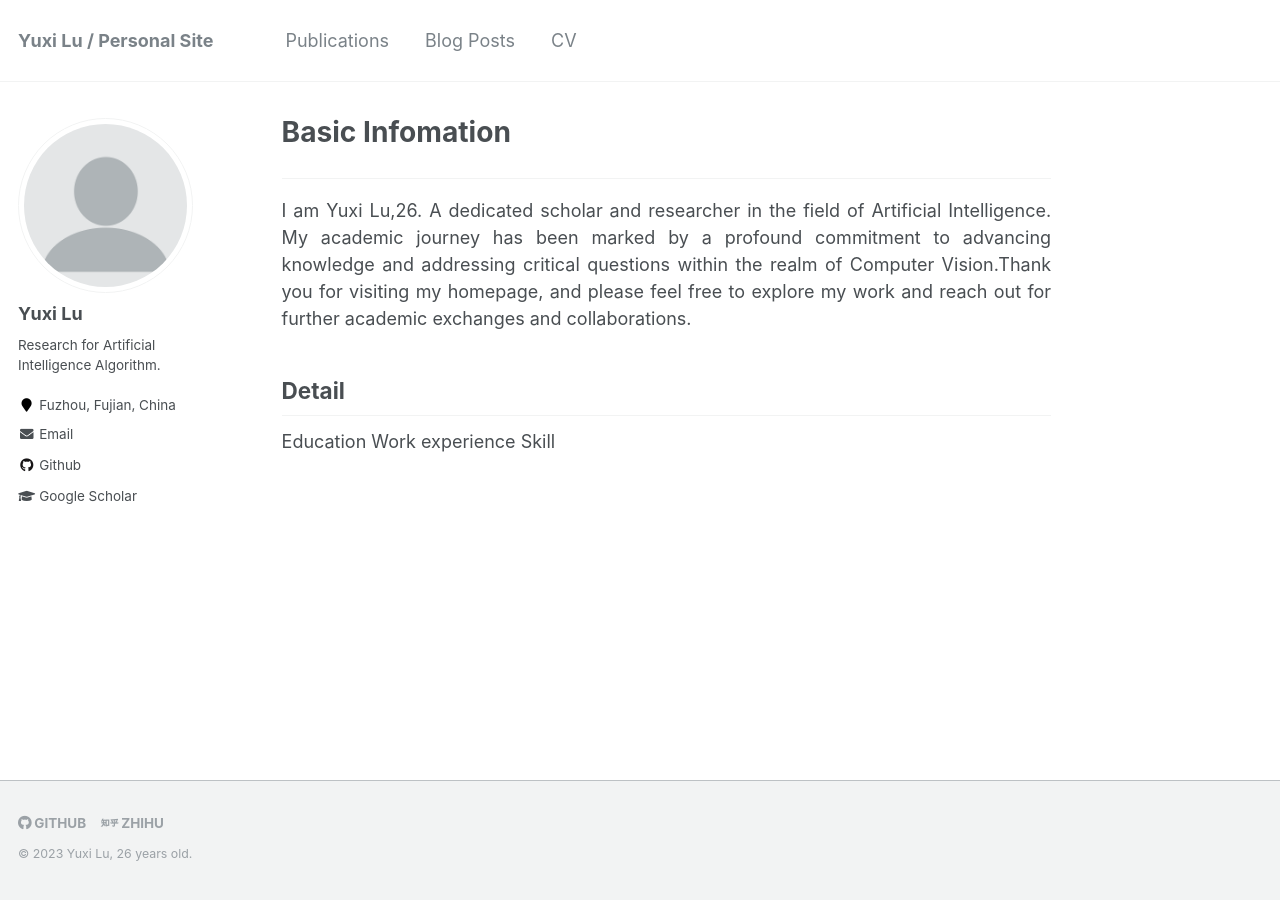
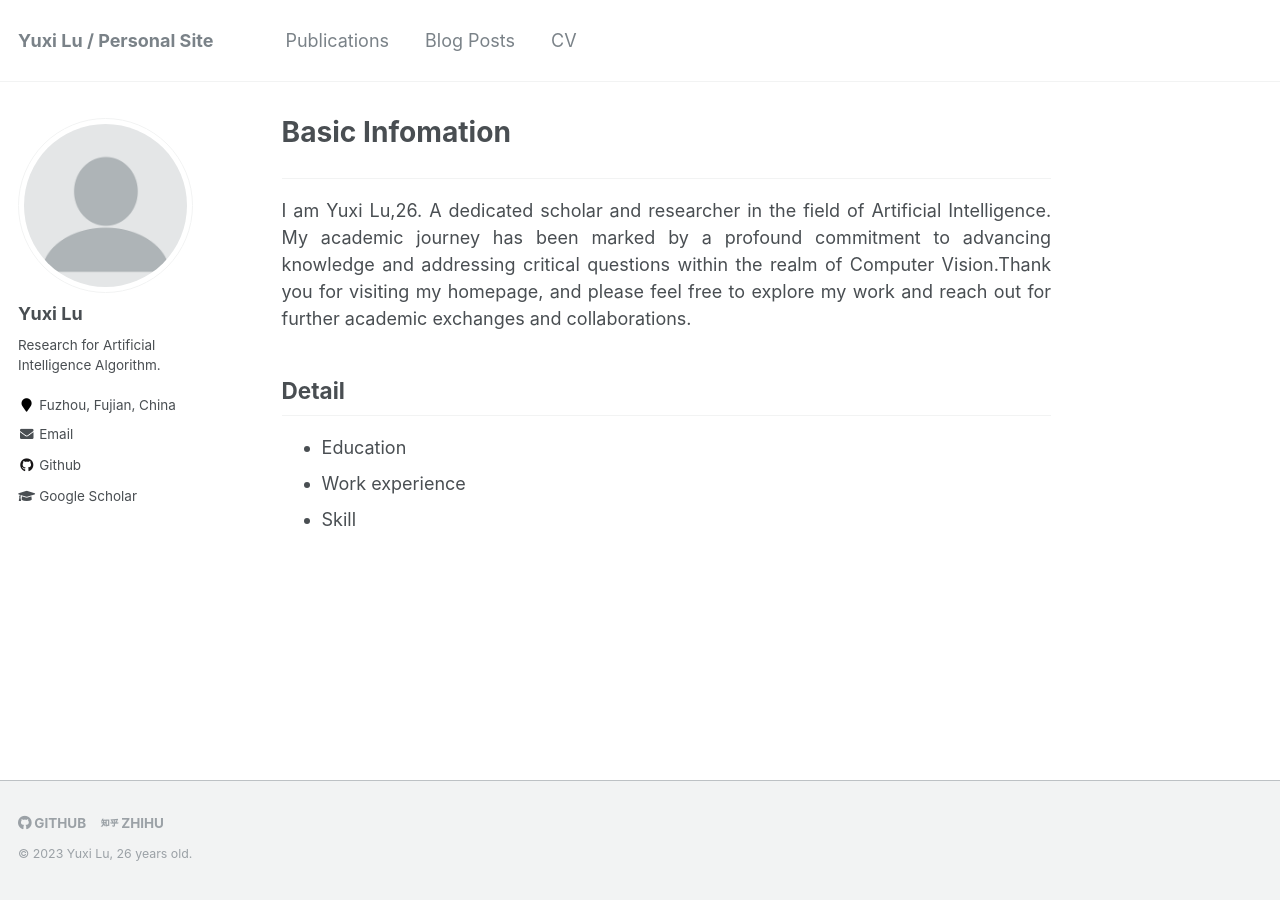
Before and after one commit to divided7/divided7.github.io, a Jekyll site: the page built from _pages/about.md, in a window 1280 px wide. Built offline with Jekyll 4.4.1, drawn with Linux system fonts in a browser that asks for light colours.

```diff
--- a/_pages/about.md
+++ b/_pages/about.md
@@ -12,6 +12,6 @@ redirect_from:
 <div style="text-align: justify;">I am Yuxi Lu,26. A dedicated scholar and researcher in the field of Artificial Intelligence. My academic journey has been marked by a profound commitment to advancing knowledge and addressing critical questions within the realm of Computer Vision.Thank you for visiting my homepage, and please feel free to explore my work and reach out for further academic exchanges and collaborations.</div>
 
 ## Detail
-Education
-Work experience
-Skill
+* Education
+* Work experience
+* Skill
```
